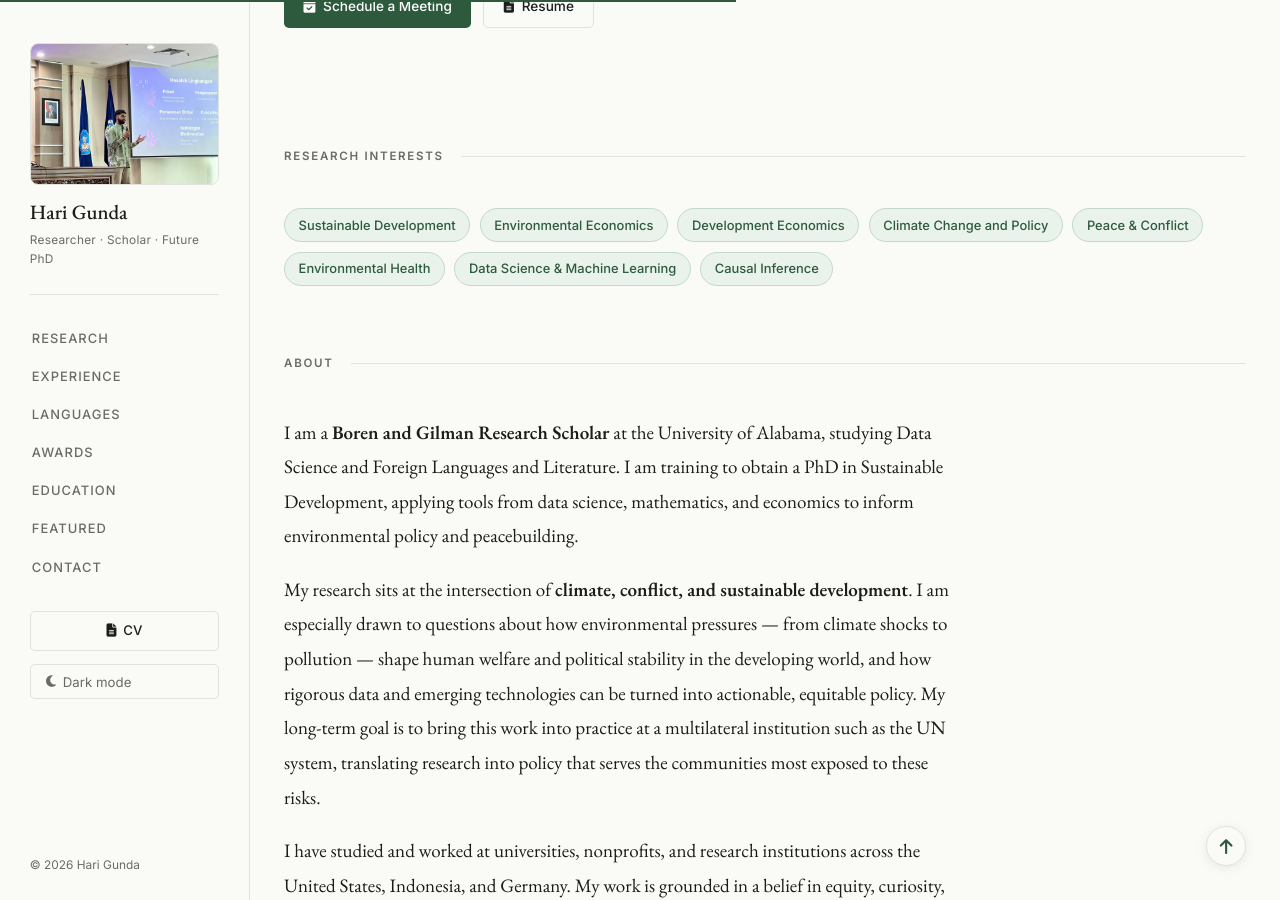
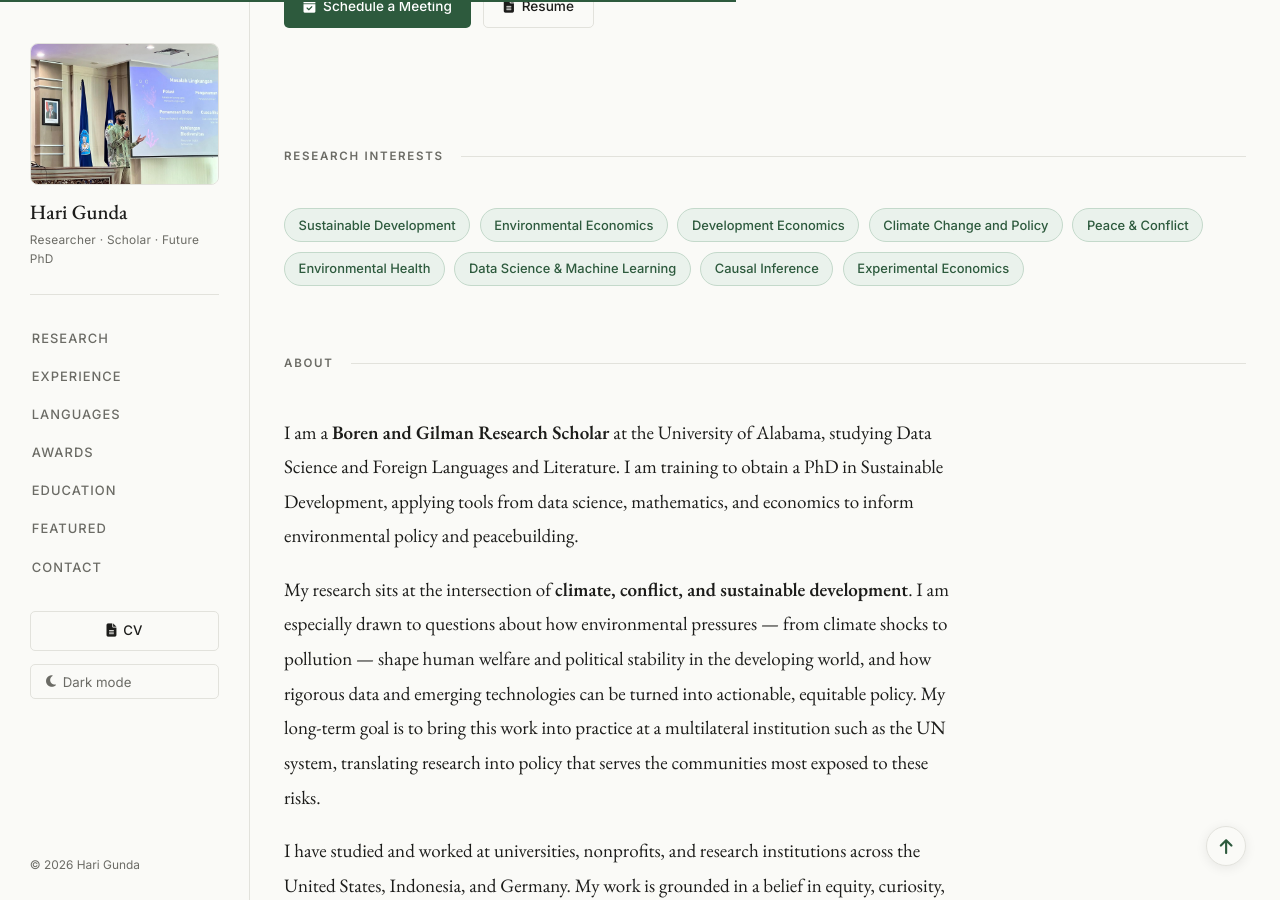
Before and after one commit to Hariaksha/hariaksha.github.io, a Jekyll site: the page built from index.html, in a window 1280 px wide and 900 px high, scrolled down 485 px. Built offline with Jekyll 4.4.1, drawn with Linux system fonts in a browser that asks for light colours.

Commit message:
Update index.html

```diff
--- a/index.html
+++ b/index.html
@@ -65,6 +65,7 @@ description: "Empathy-driven research for a more sustainable and peaceful world.
     <span class="tag">Environmental Health</span>
     <span class="tag">Data Science &amp; Machine Learning</span>
     <span class="tag">Causal Inference</span>
+    <span class="tag">Experimental Economics</span>
   </div>
 </section>
 
```
